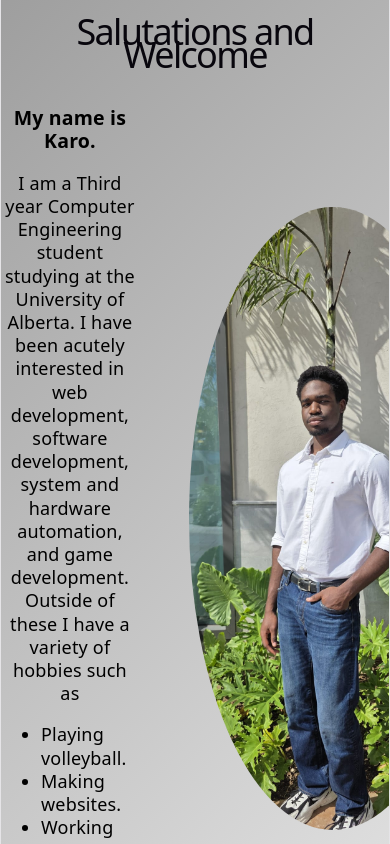
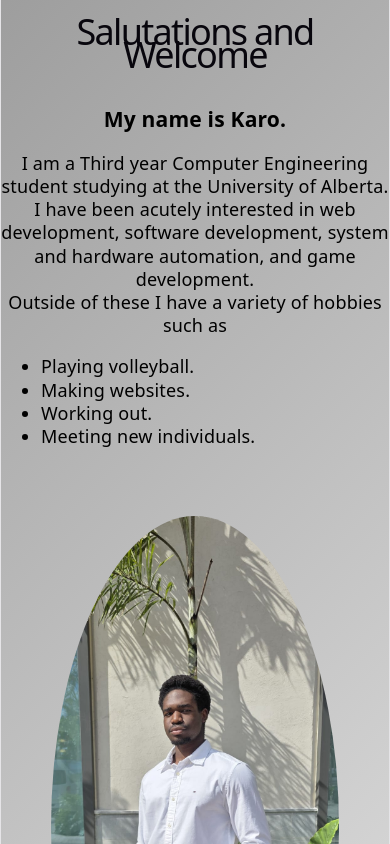
Before and after one commit to kdruid/My-Website, a React (Vite) app in the folder my-react-app/: page / in a window 390 px wide. Shown: the top 844 px of the page. Built offline with nearby package versions, Linux system fonts and the light colour scheme.

Commit message:
phone_img_fix1

```diff
--- a/my-react-app/src/App.css
+++ b/my-react-app/src/App.css
@@ -21,6 +21,12 @@ html, body, #root {
   50%  { background-position: 100% 50%;}
   75%  { background-position: 50% 50%; }
   100% { background-position: 0% 50%;}
+}
+
+@media (max-width:768px) {
+  .content{
+    flex-direction: column;
+  }
 }
 
 .App{
@@ -125,6 +131,8 @@ html, body, #root {
   align-items: center;
 }
 
+.content::
+
 .content h3{
   font-size: clamp(16px, 5vw, 48px)
 }
```
